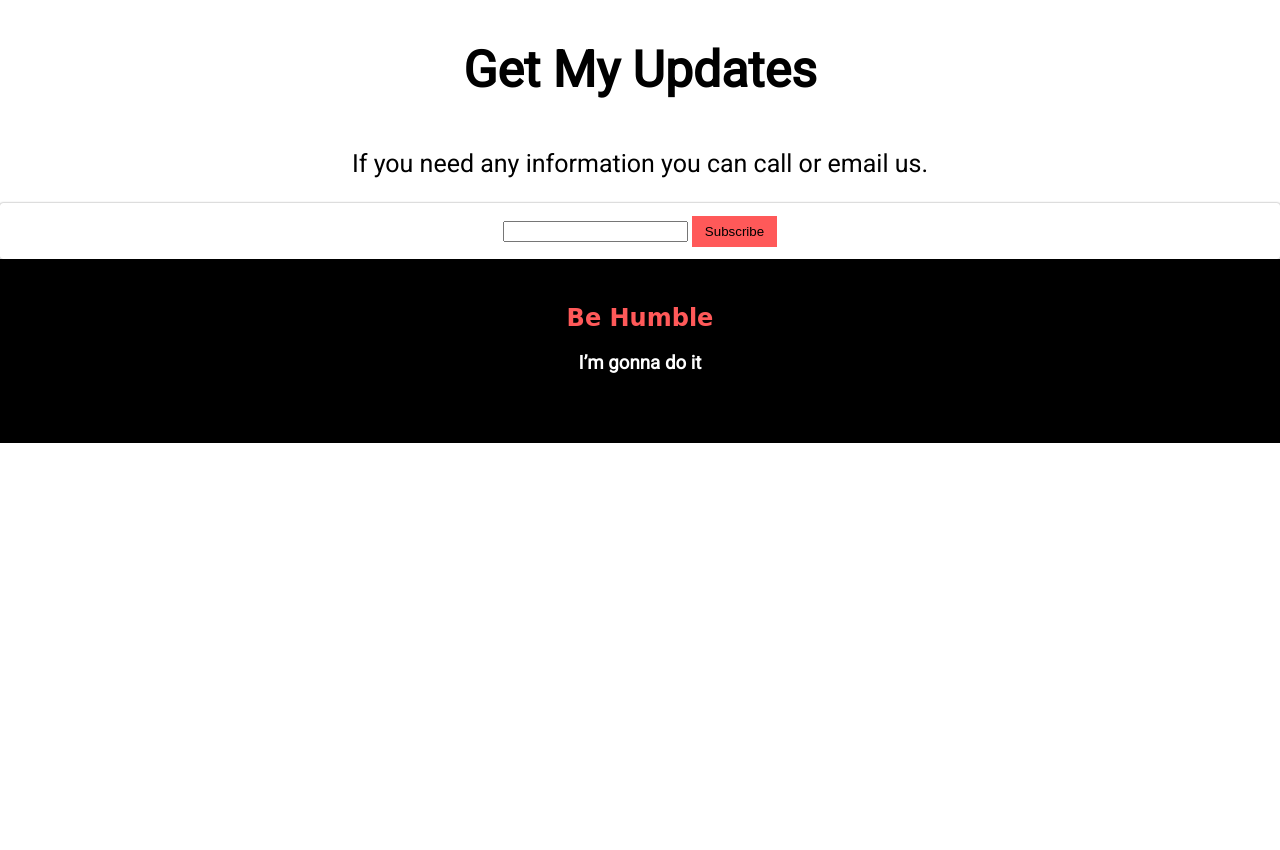
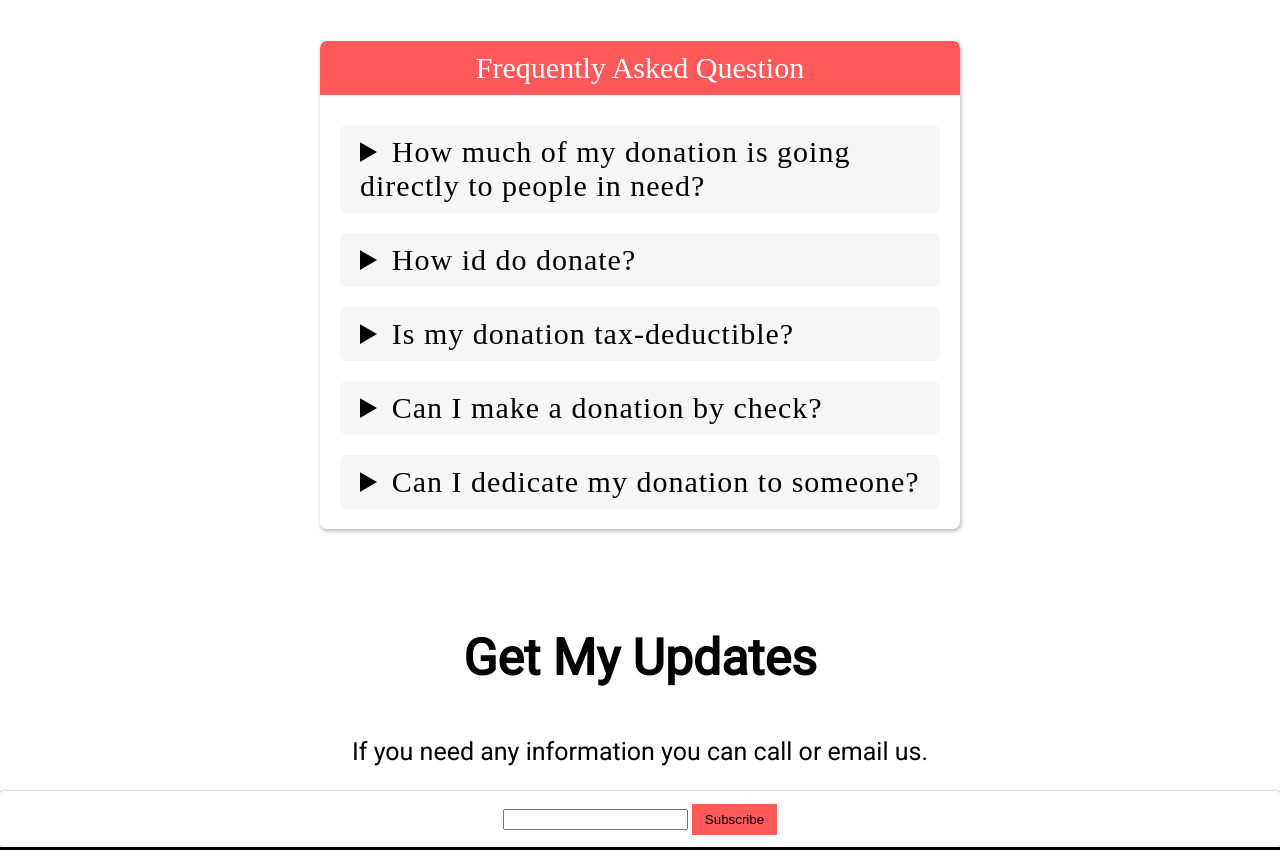
Before and after one commit to badhondas49/donate-today, a plain HTML site: page index.html in a window 1280 px wide. Shown: the part 3740-4590 px from the top of the page. Before the commit the page ends 4183 px from the top, so only its background shows below. Drawn offline with Linux system fonts and the light colour scheme.

Commit message:
Faq box added

```diff
--- a/index.html
+++ b/index.html
@@ -140,6 +140,50 @@
 </section>
 
 <section>
+    <section>
+        <div class="box">
+            <p class="heading">Frequently Asked Question</p>
+            <div class="faqs">
+               <details>
+                  <summary>How much of my donation is going directly to people in need?
+                </summary>
+                  <p class="text">We ensure that 100 % of your donation will go towards our volaunteer in every village and city.</p>
+               </details>
+               <details>
+                  <summary>How id do donate?</summary>
+                  <p class="text">You can donate using Paypal,Bkash,Rocket & Bank Account.</p>
+               </details>
+               <details>
+                  <summary>Is my donation tax-deductible?
+                </summary>
+                  <p class="text">Donate Today is a non-profit organization.Donations are tax-deductible.</p>
+               </details>
+               <details>
+                <summary>Can I make a donation by check?</summary>
+                <p class="text">Yes. You can give us check.</p>
+             </details>
+             <details>
+                <summary>Can I dedicate my donation to someone?</summary>
+                <p class="text">Yes. You can make your donation a tribute to someone. You will receive a donation receipt as well as a certificate that you can give to your friend or loved one.</p>
+             </details>
+            </div>
+         </div>
+
+
+    </section>
+
+
+
+
+
+</section>
+
+
+
+
+
+
+<section>
 <div class="getmy">
     <h1 class="getmy">Get My Updates</h1>
     <p class="update">If you need any information you can call or email us. </p>
@@ -152,14 +196,12 @@
 <input  type="text" class="form-control" >
 
 <button class="form-btn" type="submit">Subscribe</button>
+</form>
+</div>
 
-</form>
+</section>
 
 
-</div>
-
-
-</section>
 
 
 
--- a/style.css
+++ b/style.css
@@ -218,6 +218,65 @@ background-color: #FF5959;
 border: none;
 
 }
+
+.box{
+    width: 50%;
+    height: 50%;
+    margin: 100px auto;
+    background: #fff;
+    border-radius: 7px;
+    box-shadow: 1px 2px 4px rgba(0,0,0,.3);
+    font-size: 30px;
+ }
+
+ .box .heading{
+    background: #FF5959;
+    border-radius: 7px 7px 0px 0px;
+    padding: 10px;
+    color: #fff;
+    text-align: center;
+    font-family: "Rubik";
+ }
+
+ .faqs{
+    padding: 0px 20px 20px;
+ }
+
+ ::-webkit-details-marker{
+    float: right;
+    margin-top: 3px;
+ }
+
+ details{
+    background: #f6f6f6;
+    padding: 10px 20px;
+    border-radius: 7px;
+    margin-top: 20px;
+    font-family: "Rubik";
+    font-size: 30px;
+    letter-spacing: 1px;
+    cursor: pointer;
+ }
+
+ details summary{
+    outline: none;
+ }
+
+
+
+
+
+
+
+
+
+
+
+
+
+
+
+
 .container{
     text-align: center;}
 
```
